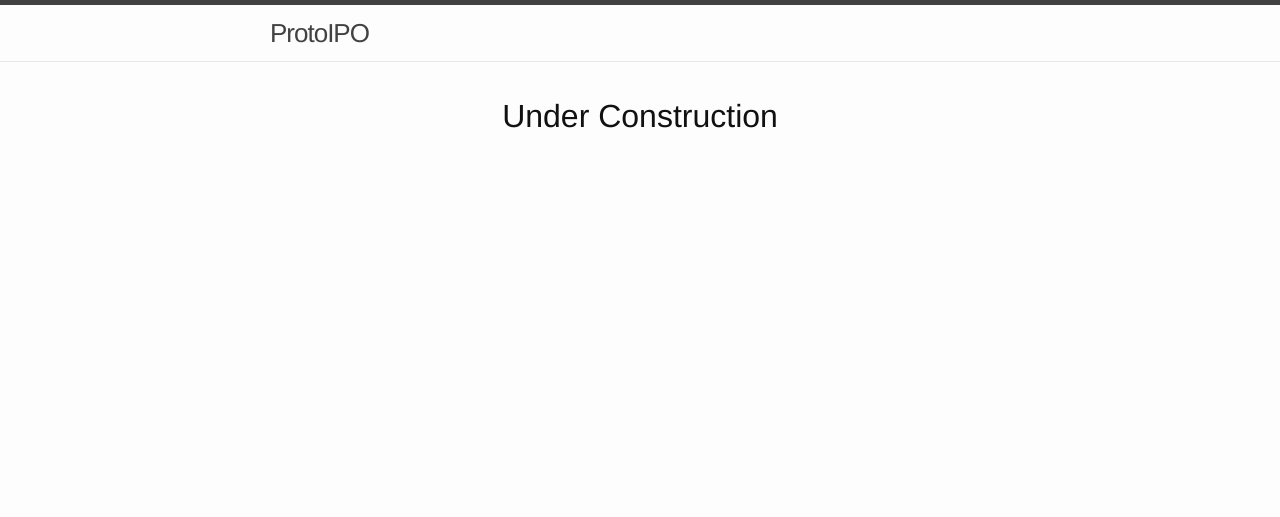
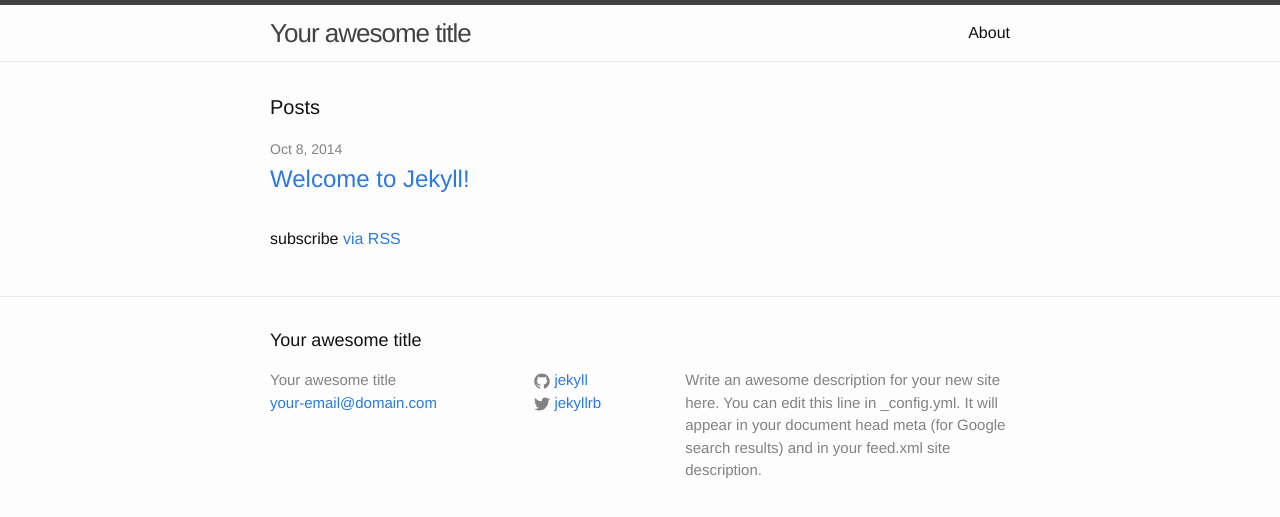
Before and after one commit to ProtoIPO/ProtoIPO.github.io, a Jekyll site: the page built from index.html, in a window 1280 px wide. Shown: the top 517 px of the page. Built offline with Jekyll 4.4.1, drawn with Linux system fonts in a browser that asks for light colours.

Commit message:
Revert "Site now displays Under Construction message."
This reverts commit 4bfa553b8c33c6301d09beecde4fa2d7ff1141a1.

```diff
--- a/_config.yml
+++ b/_config.yml
@@ -1,12 +1,12 @@
 # Site settings
-title: ProtoIPO
+title: Your awesome title
 email: your-email@domain.com
 description: > # this means to ignore newlines until "baseurl:"
   Write an awesome description for your new site here. You can edit this
   line in _config.yml. It will appear in your document head meta (for
   Google search results) and in your feed.xml site description.
 baseurl: "" # the subpath of your site, e.g. /blog/
-url: "http://protoipo.com" # the base hostname & protocol for your site
+url: "http://yourdomain.com" # the base hostname & protocol for your site
 twitter_username: jekyllrb
 github_username:  jekyll
 
--- a/_includes/header.html
+++ b/_includes/header.html
@@ -12,6 +12,14 @@
           <path fill="#424242" d="M18,13.516C18,14.335,17.335,15,16.516,15H1.484C0.665,15,0,14.335,0,13.516l0,0 c0-0.82,0.665-1.484,1.484-1.484h15.031C17.335,12.031,18,12.696,18,13.516L18,13.516z"/>
         </svg>
       </a>
+
+      <div class="trigger">
+        {% for page in site.pages %}
+          {% if page.title %}
+          <a class="page-link" href="{{ page.url | prepend: site.baseurl }}">{{ page.title }}</a>
+          {% endif %}
+        {% endfor %}
+      </div>
     </nav>
 
   </div>
--- a/_layouts/default.html
+++ b/_layouts/default.html
@@ -9,9 +9,11 @@
 
     <div class="page-content">
       <div class="wrapper">
-        <h1 class="center">Under Construction</h1>
+        {{ content }}
       </div>
     </div>
+
+    {% include footer.html %}
 
   </body>
 
--- a/_sass/_base.scss
+++ b/_sass/_base.scss
@@ -202,8 +202,3 @@
         }
     }
 }
-
-
-.center {
-    text-align: center;
-}
```
